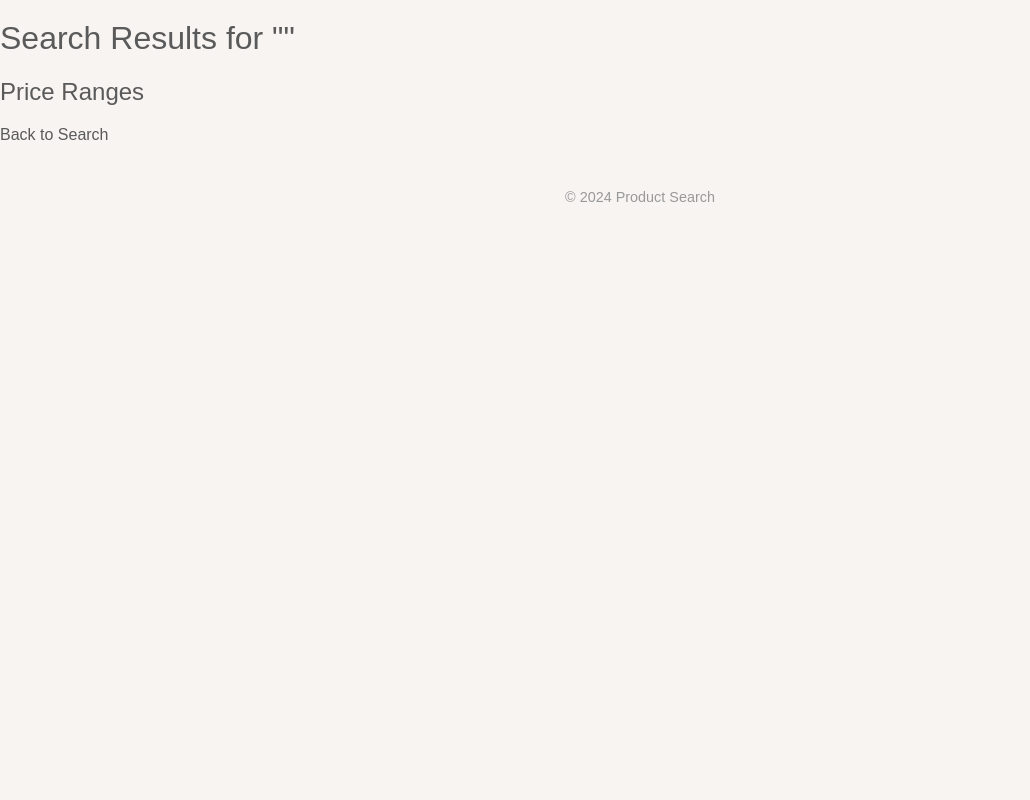
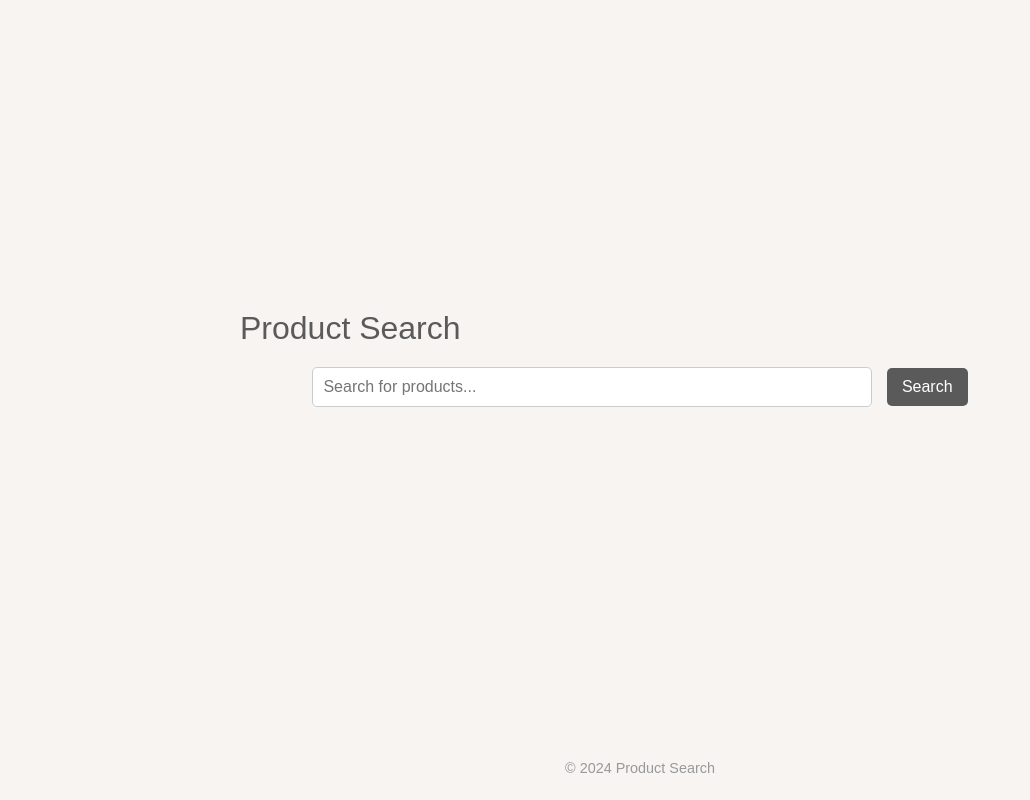
Before and after one commit to muriarty1893/elastic-web, a Flask app: page / in a window 1280 px wide. Shown: the whole page, without its empty margins (0-1030 px from the left). Run offline with Flask 3, Linux system fonts and the light colour scheme.

Commit message:
update 11.41

```diff
--- a/static/styles.css
+++ b/static/styles.css
@@ -4,25 +4,22 @@ body {
     color: #333;
     margin: 0;
     padding: 0;
+    display: flex;
+    justify-content: center;
+    align-items: center;
+    height: 100vh;
+    flex-direction: column;
 }
 
 h1, h2 {
     color: #5a5a5a;
     font-weight: normal;
-}
-
-h1 {
-    font-size: 2em;
-    margin-top: 20px;
-}
-
-h2 {
-    font-size: 1.5em;
-    margin-top: 10px;
+    margin-bottom: 20px;
 }
 
 form {
     margin: 20px 0;
+    text-align: center;
 }
 
 input[type="text"] {
@@ -32,6 +29,7 @@ input[type="text"] {
     border-radius: 5px;
     width: 70%;
     box-sizing: border-box;
+    margin-right: 10px;
 }
 
 button {
@@ -70,6 +68,12 @@ a:hover {
     text-decoration: underline;
 }
 
+.container {
+    width: 80%;
+    max-width: 800px;
+    margin: auto;
+}
+
 .footer {
     margin-top: 20px;
     padding: 10px;
--- a/templates/index.html
+++ b/templates/index.html
@@ -1,29 +1,16 @@
 <!DOCTYPE html>
 <html>
 <head>
-    <title>Search Results</title>
+    <title>Product Search</title>
     <link rel="stylesheet" type="text/css" href="{{ url_for('static', filename='styles.css') }}">
 </head>
 <body>
     <div class="container">
-        <h1>Search Results for "{{ search_text }}"</h1>
-        <ul>
-        {% for result in results %}
-            <li>
-                <h2>{{ result.product_name }}</h2>
-                <p>Prices: {{ result.prices }}</p>
-                <p>Rating Count: {{ result.rating_count }}</p>
-                <p>Attributes: {{ result.attributes }}</p>
-            </li>
-        {% endfor %}
-        </ul>
-        <h2>Price Ranges</h2>
-        <ul>
-        {% for range in price_ranges %}
-            <li>{{ range.key }} - Doc count: {{ range.doc_count }}</li>
-        {% endfor %}
-        </ul>
-        <a href="/">Back to Search</a>
+        <h1>Product Search</h1>
+        <form action="/search" method="post">
+            <input type="text" name="search" placeholder="Search for products...">
+            <button type="submit">Search</button>
+        </form>
     </div>
     <div class="footer">
         <p>&copy; 2024 Product Search</p>
--- a/templates/results.html
+++ b/templates/results.html
@@ -2,8 +2,10 @@
 <html>
 <head>
     <title>Search Results</title>
+    <link rel="stylesheet" type="text/css" href="{{ url_for('static', filename='styles.css') }}">
 </head>
 <body>
+    <div class="container">
         <h1>Search Results for "{{ search_text }}"</h1>
         <ul>
         {% for result in results %}
@@ -22,5 +24,9 @@
         {% endfor %}
         </ul>
         <a href="/">Back to Search</a>
+    </div>
+    <div class="footer">
+        <p>&copy; 2024 Product Search</p>
+    </div>
 </body>
 </html>
```
Lines whose indentation alone changed are shown as unchanged.
